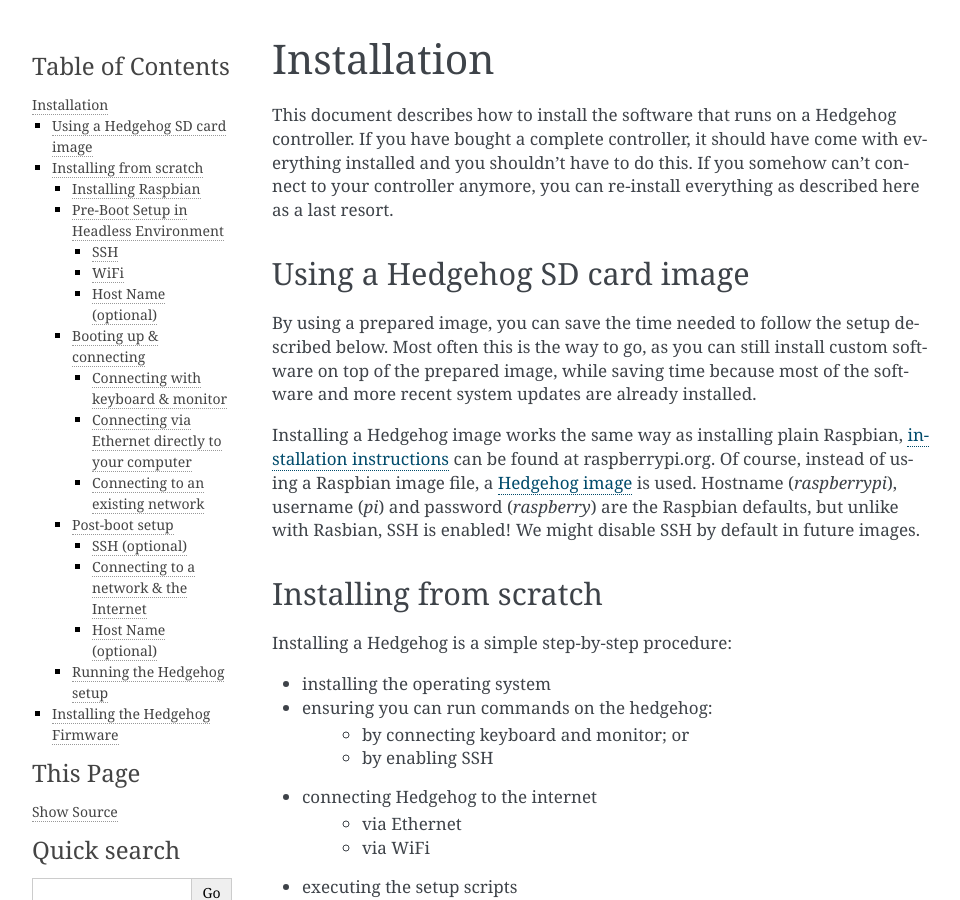
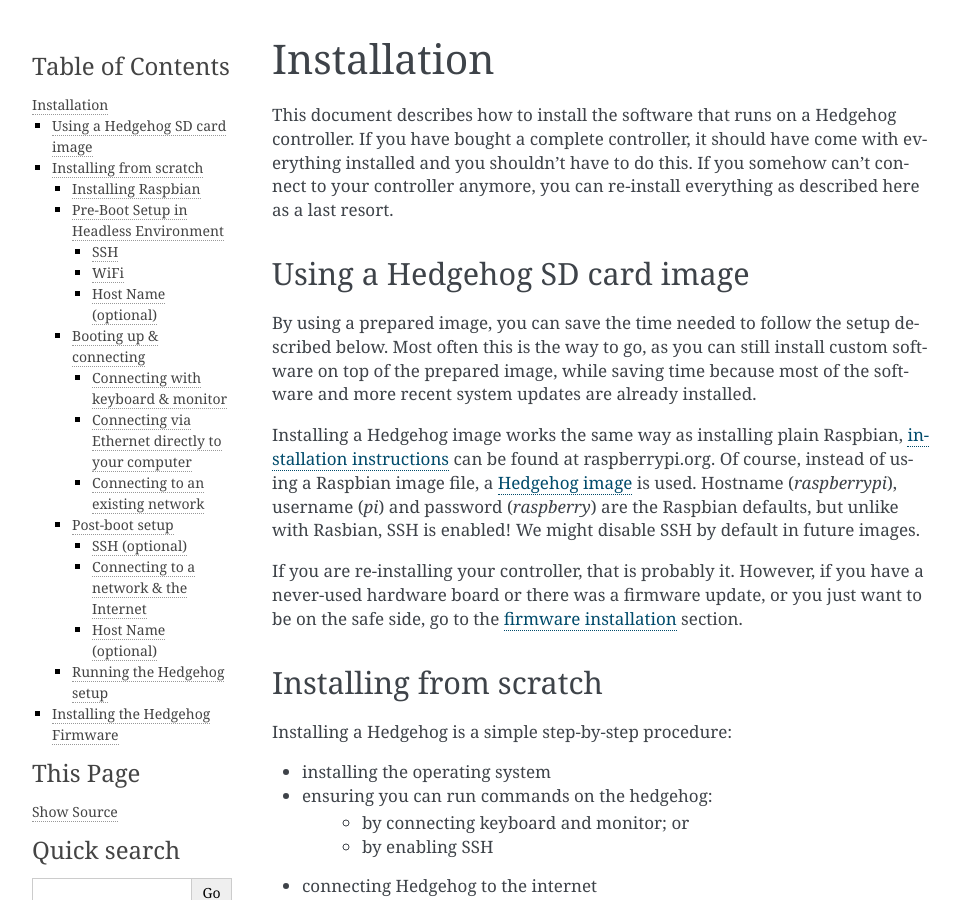
Before and after one commit to PRIArobotics/Hedgehog, a Sphinx documentation site: the page built from docs/source/installation.rst, in a window 1280 px wide and 900 px high. Shown: the whole window, without its empty margins (148-1108 px from the left). Built offline with Sphinx 7.4.7, drawn with Linux system fonts in a browser that asks for light colours.

Commit message:
add link to firmware installation

```diff
--- a/docs/source/installation.rst
+++ b/docs/source/installation.rst
@@ -18,6 +18,10 @@
 Hostname (`raspberrypi`), username (`pi`) and password (`raspberry`) are the Raspbian defaults,
 but unlike with Rasbian, SSH is enabled!
 We might disable SSH by default in future images.
+
+If you are re-installing your controller, that is probably it.
+However, if you have a never-used hardware board or there was a firmware update,
+or you just want to be on the safe side, go to the :ref:`firmware installation <installation-firmware>` section.
 
 .. _installation instructions: https://www.raspberrypi.org/documentation/installation/installing-images/README.md
 .. _Hedgehog image: http://webspace.pria.at/hedgehog/hedgehog_fresh_20170708_030000.img.zip
@@ -322,6 +326,8 @@
 However, if you have a never-used hardware board or there was a firmware update,
 or you just want to be on the safe side, the next section shows how to install the firmware.
 
+.. _installation-firmware:
+
 Installing the Hedgehog Firmware
 --------------------------------
 
```
